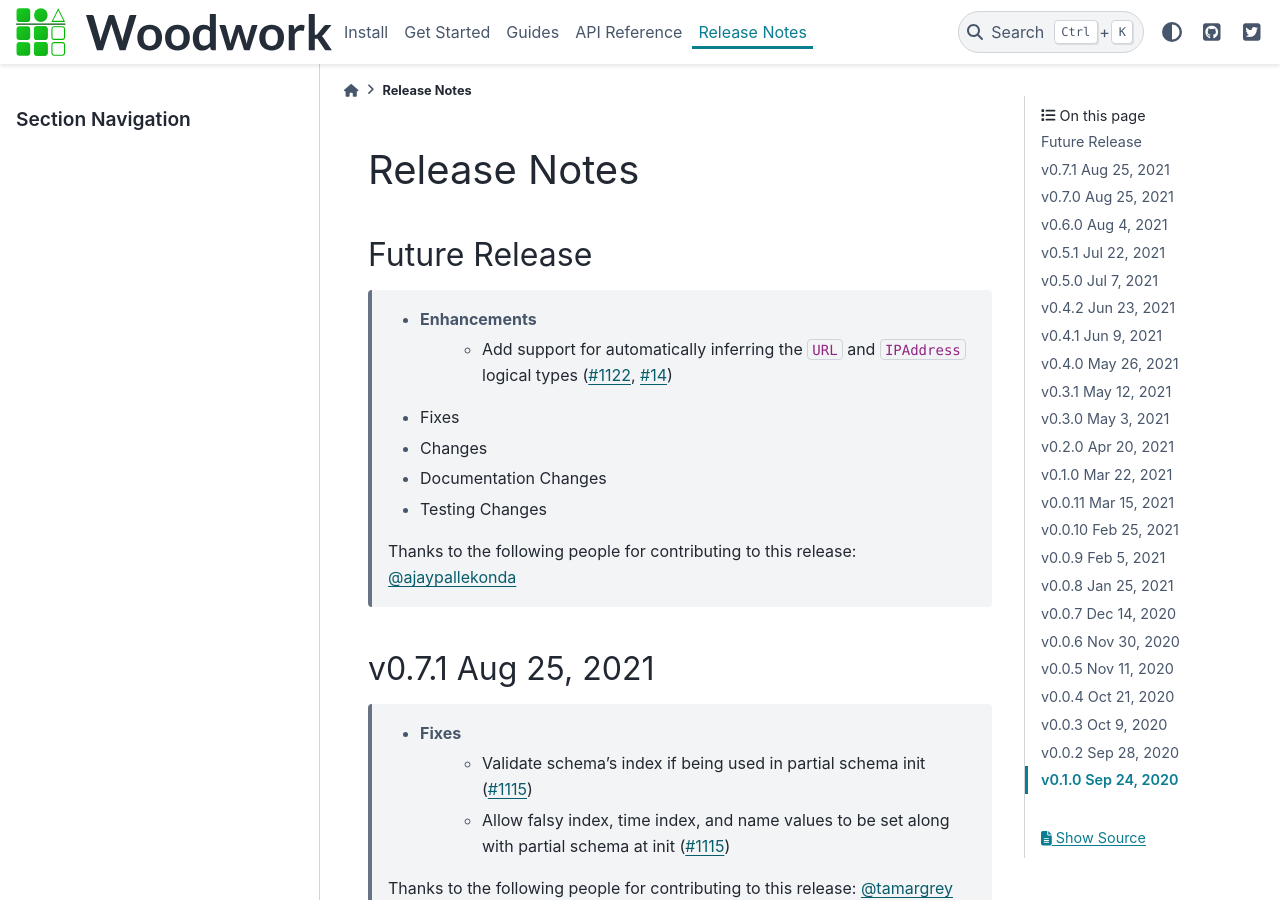
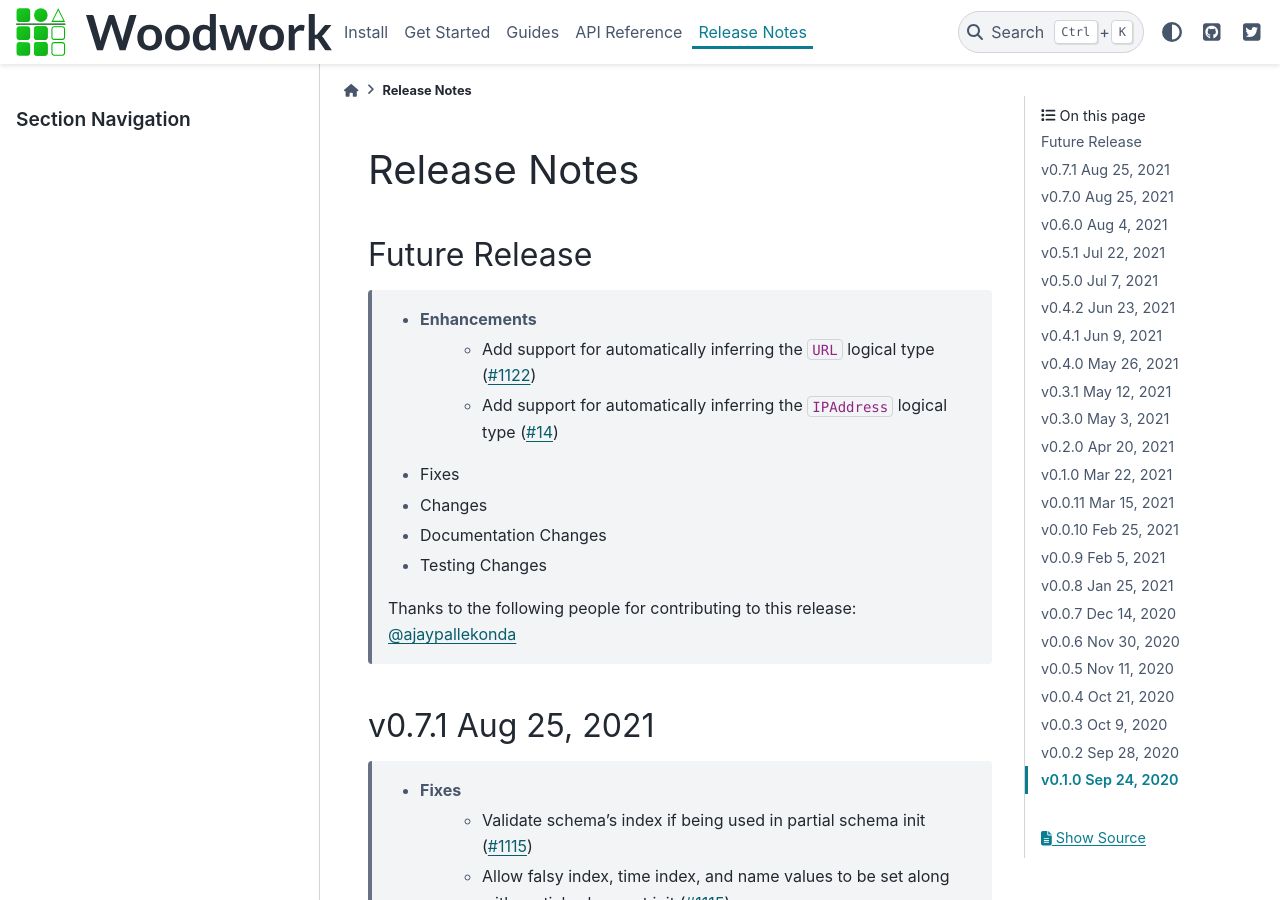
Before and after one commit to alteryx/woodwork, a Sphinx documentation site: the page built from docs/source/release_notes.rst, in a window 1280 px wide and 900 px high. Built offline with Sphinx 7.4.7 and the PyData theme 0.15.4, drawn with Linux system fonts in a browser that asks for light colours; comment, search, counter and statistics services are not loaded.

Commit message:
fixed release notes

```diff
--- a/docs/source/release_notes.rst
+++ b/docs/source/release_notes.rst
@@ -5,7 +5,8 @@ Release Notes
 Future Release
 ===============
     * Enhancements
-        * Add support for automatically inferring the ``URL`` and ``IPAddress`` logical types (:pr:`1122`, :pr:`14`)
+        * Add support for automatically inferring the ``URL`` logical type (:pr:`1122`)
+        * Add support for automatically inferring the ``IPAddress`` logical type (:pr:`14`)
     * Fixes
     * Changes
     * Documentation Changes
```
